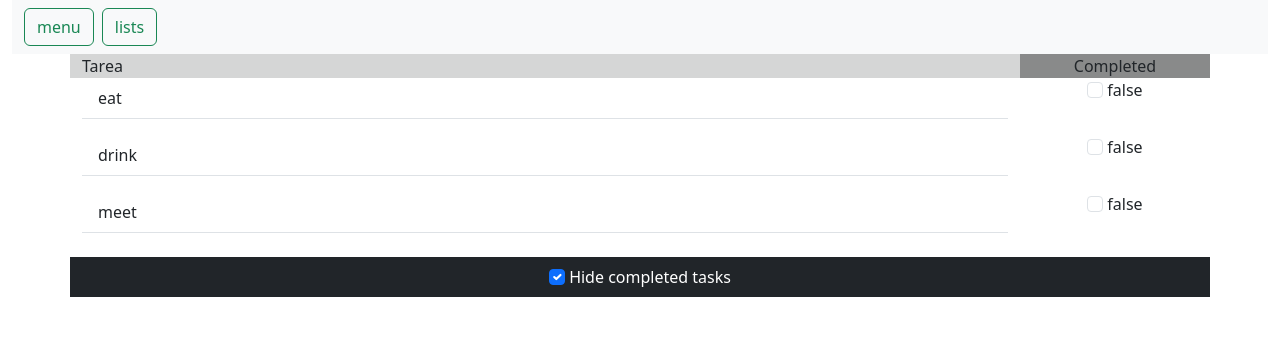
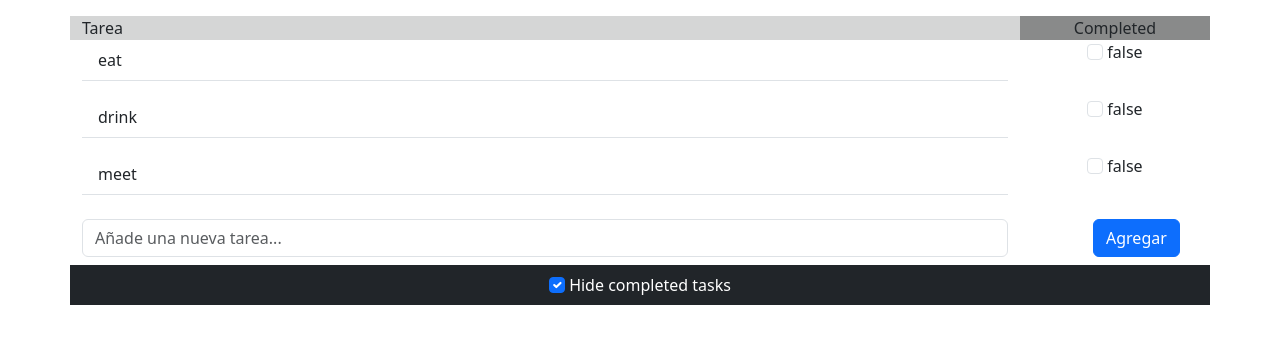
Before and after one commit to dmeleroandrade/todo-List, a Vue app: page / in a window 1280 px wide. Shown: the top 344 px of the page. Built offline with nearby package versions, Linux system fonts and the light colour scheme.

Commit message:
"creado el addtask"

```diff
--- a/src/components/NavBar.vue
+++ b/src/components/NavBar.vue
@@ -19,6 +19,17 @@
         />{{ task.completed }}
       </div>
     </div>
+
+    <!-- aquí pongo el input para agregar una nueva tarea -->
+    <div class="row">
+      <div class="col">
+        <input class="form-control mt-2" placeholder="Añade una nueva tarea..." v-model="newItem" />
+      </div>
+      <div class="col-2">
+        <button class="btn btn-primary button-add-board mt-2" v-on:click="addTask">Agregar</button>
+      </div>
+    </div>
+
     <div class="row bg-dark py-2 mt-2 text-whit">
       <div class="col text-center">
         <input
@@ -45,6 +56,7 @@ export default {
         { description: "meet", completed: false },
       ],
       completedTasks: true,
+      newItem: ''
     };
   },
   computed: {
@@ -55,6 +67,17 @@ export default {
         : this.tasks;
     },
   },
+  methods:{
+    addTask(){
+        this.tasks.push(
+          {
+            description:this.newItem,
+            completed:false
+          }
+        );
+        this.newItem = "";
+    }
+  }
 };
 </script>
 <style>
@@ -64,4 +87,7 @@ export default {
 .completed {
   background-color: rgb(137, 138, 138);
 }
+.button-add-board{
+    margin-left: 61px;
+}
 </style>
--- a/src/components/header.vue
+++ b/src/components/header.vue
@@ -1,15 +1,6 @@
 <template>
-  <div class="header text-white text-center">
-    <nav class="navbar bg-body-tertiary">
-      <form class="container-fluid justify-content-start">
-        <button class="btn btn-outline-success me-2" type="button">
-          menu
-        </button>
-        <button class="btn btn-outline-success me-2" type="button">
-          lists
-        </button>
-      </form>
-    </nav>
+  <div class="header text-white text-center mb-3">
+
   </div>
 </template>
 
```
